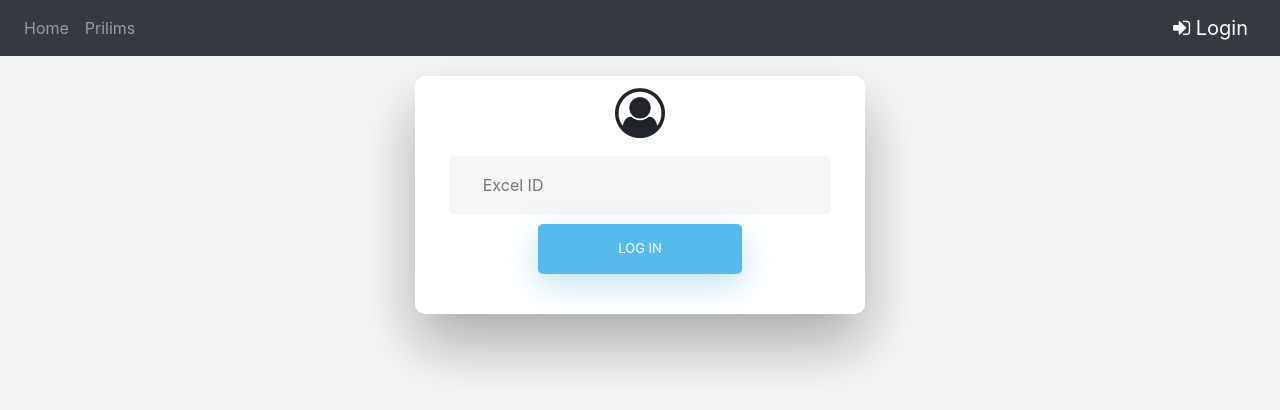
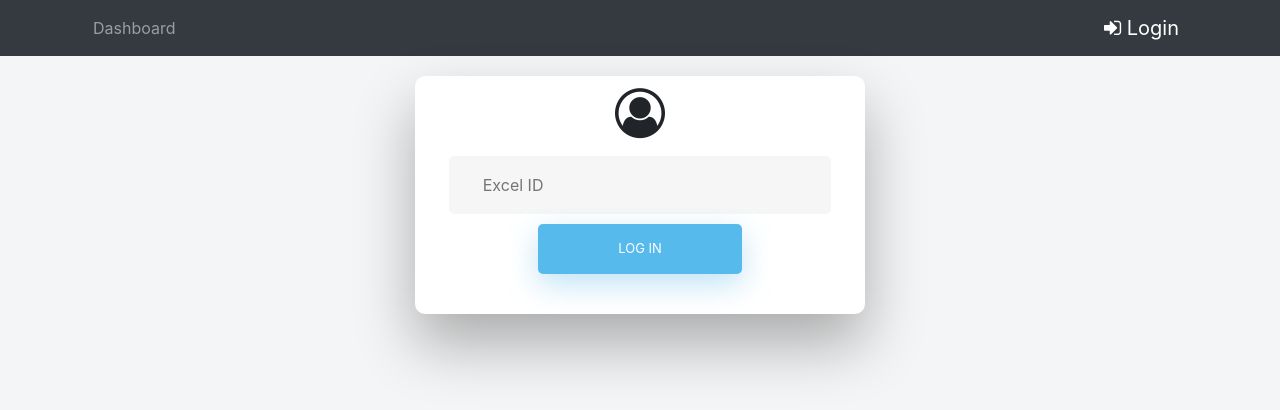
Before and after one commit to ameen4455/Brihaspathi, a React (Create React App) app: page /login in a window 1280 px wide. Shown: the top 410 px of the page. Built offline with nearby package versions, Linux system fonts and the light colour scheme.

Commit message:
style update

```diff
--- a/src/components/common/TopNav/TopNav.component.jsx
+++ b/src/components/common/TopNav/TopNav.component.jsx
@@ -7,7 +7,9 @@ import './TopNav.style.scss';
 
 const TopNav = () => {
   return (
+
     <nav className="navbar navbar-expand-lg navbar-dark bg-dark top-nav">
+    <div className="container">
       <button
         className="navbar-toggler mr-auto"
         type="button"
@@ -22,16 +24,11 @@ const TopNav = () => {
 
       <UserProfile />
 
-      <div className="collapse navbar-collapse" id="navbarSupportedContent">
+      <div className="collapse navbar-collapse nv" id="navbarSupportedContent">
         <ul className="navbar-nav mr-auto">
           <li className="nav-item">
             <Link to="/" className="nav-link">
-              Home
-            </Link>
-          </li>
-          <li className="nav-item">
-            <Link to="/" className="nav-link">
-              Prilims
+              Dashboard
             </Link>
           </li>
         </ul>
@@ -50,6 +47,7 @@ const TopNav = () => {
         <Link to='/login' className="navL" ><i className="fa fa-sign-in"></i> Login</Link>
       </span>
       )}
+      </div>
     </nav>
   );
 };
--- a/src/components/common/TopNav/TopNav.style.scss
+++ b/src/components/common/TopNav/TopNav.style.scss
@@ -1,6 +1,12 @@
 .top-nav{
   span.link-item{
     cursor: pointer;
+  }
+
+}
+.nv{
+  @media screen and (max-width: 991px) {
+    text-align: center;
   }
 }
 .navL{
--- a/src/components/timer/timer.component.jsx
+++ b/src/components/timer/timer.component.jsx
@@ -10,7 +10,7 @@ function Timer(){
                     return sec-1;
                 }else{
                     setMin(min => min-1);
-                    return 60;
+                    return 59;
                 }
             });
         }, 1000);
```
